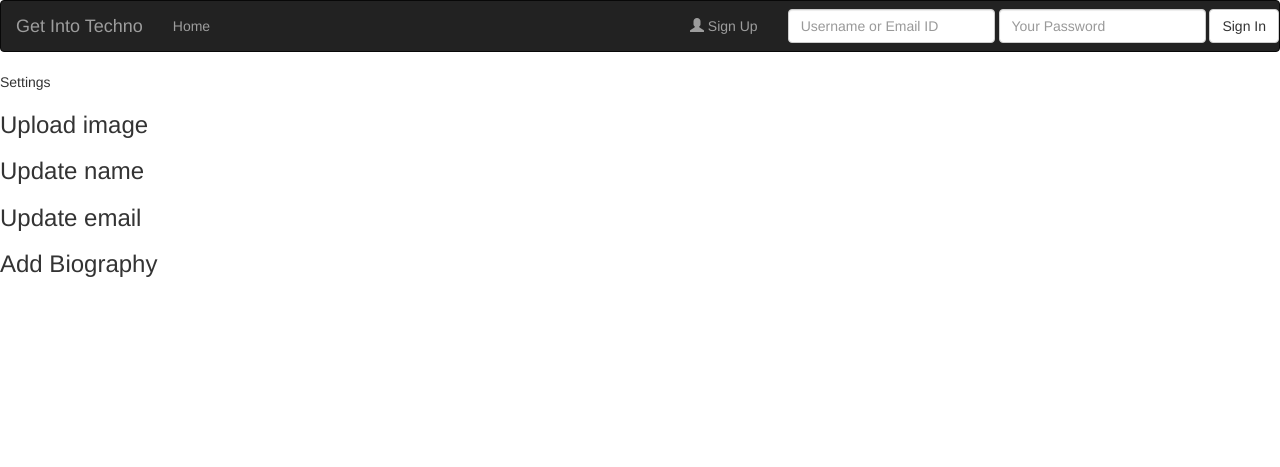
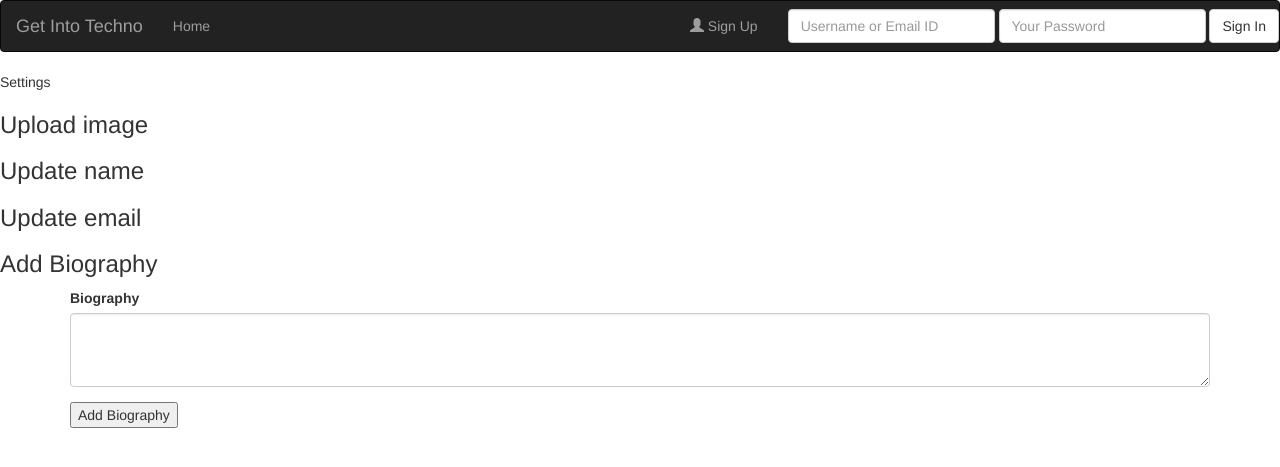
Before and after one commit to LindaEriksson87/BlogProject, a PHP site: page /settings.php in a window 1280 px wide. Shown: the top 467 px of the page. Run offline with PHP 8.4, Linux system fonts and the light colour scheme.

Commit message:
settings page update - Aisling

```diff
--- a/View/settings.php
+++ b/View/settings.php
@@ -1,7 +1,7 @@
 <?php
 include '../controllers/display.php';
 include '../controllers/login.php';
-use function controllers\display\display;
+
 
 require_once '../model/connection.php';
 
@@ -34,7 +34,31 @@ else
 
         <h3>Update name</h3>
         <h3>Update email</h3>
-        <h3>Add Biography</h3>
+        <div><h3>Add Biography</h3>
+        <div class="container">
+
+        <?php
+        //gives a list of errors under 'Add Biography' heading, if user makes an error
+        if ( isset($errors) && ! empty($errors)){
+            echo '<ul><li>', implode('</li><li>', $errors), '</li></ul>';
+        }
+        ?>
+
+
+
+
+            <div class="form-group">
+                <label for="biography"> Biography </label>
+                <textarea class="form-control" name="content" rows="3"><?php if ( isset($_POST['biography']) ) echo $_POST['biography']; ?></textarea>
+            </div>
+
+                <div>
+                <input type="submit" value="Add Biography" name="btn-post">
+                </div>
+                       </form>
+            </div>
+
+        </div>
     </div>
 
 
```
